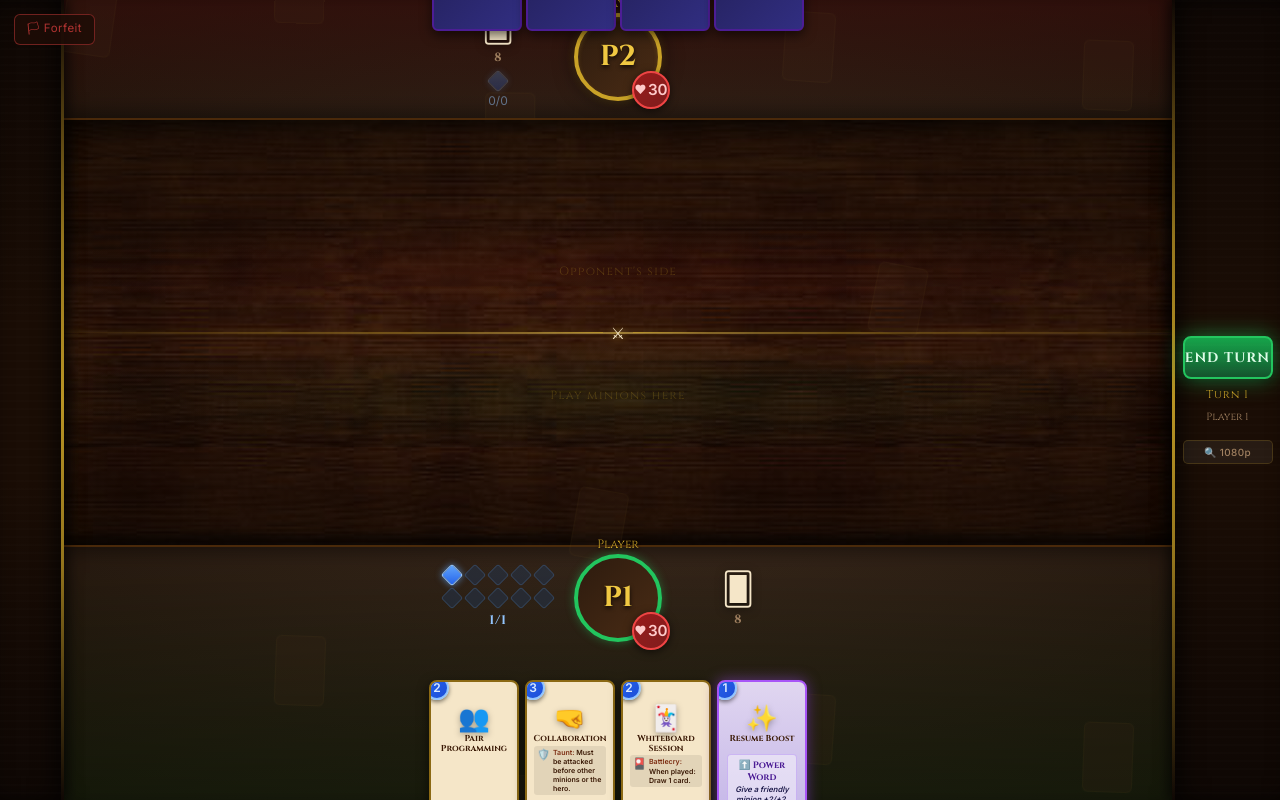
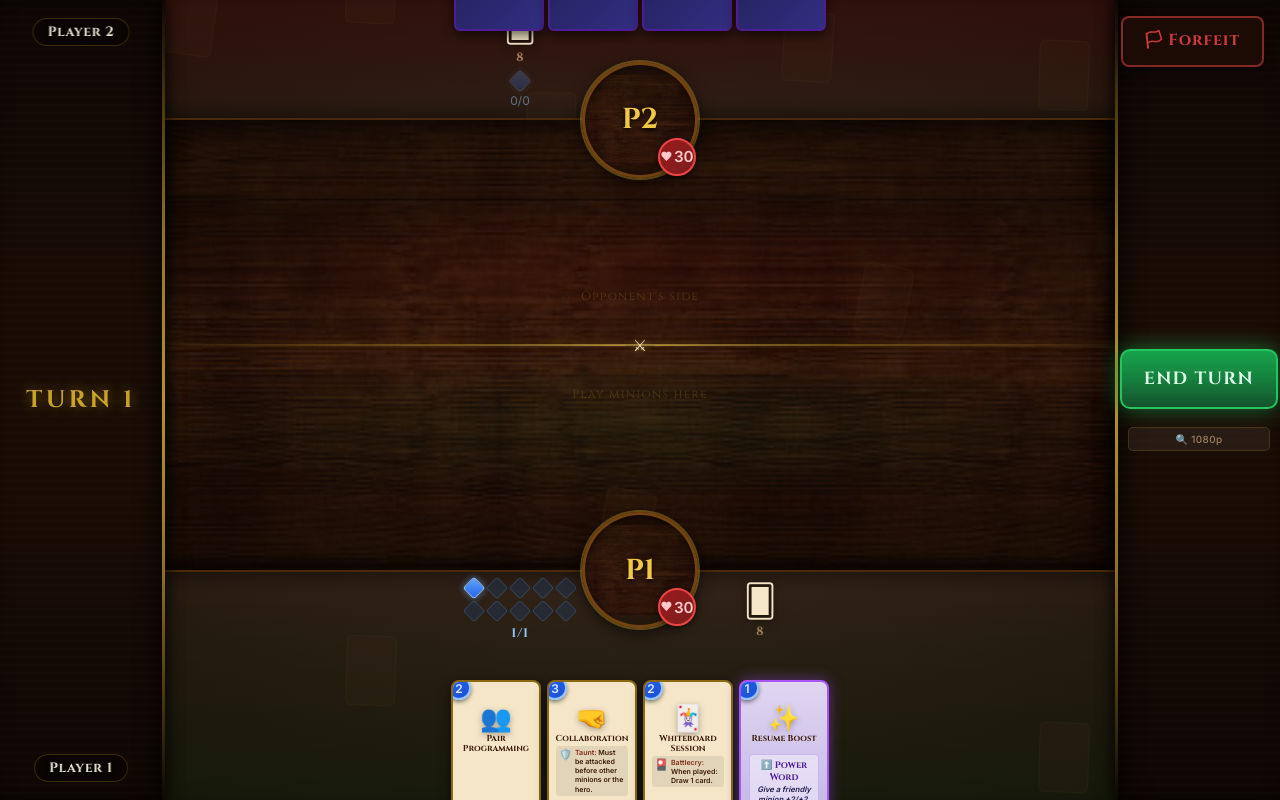
Before and after one commit to Lolitsapug/Career-Arena, a React (Vite) app: page /game in a window 1280 px wide. Built offline with nearby package versions, Linux system fonts and the light colour scheme.

Commit message:
game ui overhaul

```diff
--- a/src/pages/GameBoard.jsx
+++ b/src/pages/GameBoard.jsx
@@ -1,5 +1,5 @@
 import { useLocation, useNavigate } from 'react-router-dom';
-import { useState, useCallback, useEffect, useMemo, useRef } from 'react';
+import { useState, useCallback, useEffect, useMemo, useRef, memo } from 'react';
 import { useTheme } from '../theme.jsx';
 import BgParticles from '../components/BgParticles';
 import {
@@ -270,7 +270,7 @@ function CardInspectModal({ card, onClose }) {
 }
 
 // ─── Sub-components ───────────────────────────────────────────────────────────
-function ManaBar({ mana }) {
+const ManaBar = memo(function ManaBar({ mana }) {
   return (
     <div className="mana-bar">
       {Array.from({ length: 10 }, (_, i) => (
@@ -279,18 +279,18 @@ function ManaBar({ mana }) {
       <span className="mana-text">{mana.current}/{mana.max}</span>
     </div>
   );
-}
+});
 
-function DeckCounter({ count, isPlayer }) {
+const DeckCounter = memo(function DeckCounter({ count, isPlayer }) {
   return (
     <div className="deck-counter" data-deck={isPlayer ? 'player' : 'opponent'}>
       <div className="deck-icon">🂠</div>
       <span>{count}</span>
     </div>
   );
-}
+});
 
-function Hero({ hero, playerIdx, isOpponent, isValidTarget, isTauntBlocked, onClick, isCurrentPlayer, isFlashing }) {
+const Hero = memo(function Hero({ hero, playerIdx, isOpponent, isValidTarget, isTauntBlocked, onClick, isCurrentPlayer, isFlashing }) {
   return (
     <div
       data-hero-idx={playerIdx}
@@ -310,12 +310,11 @@ function Hero({ hero, playerIdx, isOpponent, isValidTarget, isTauntBlocked, onCl
         {hero.armor > 0 && <span className="hero-armor">🛡{hero.armor}</span>}
         <span>{hero.health}</span>
       </div>
-      <div className="hero-name-tag">{hero.name.split(' ')[0]}</div>
     </div>
   );
-}
+});
 
-function HandCard({ card, canPlay, cantAfford, onClick, isOpponent, onInspect }) {
+const HandCard = memo(function HandCard({ card, canPlay, cantAfford, onClick, isOpponent, onInspect }) {
   if (isOpponent) return <div className="hand-card hand-card--back" />;
   const abilities = (card.abilities || []).filter(a => ABILITY_INFO[a]);
   // For old-format cards with no abilities array, show description as a generic row
@@ -380,9 +379,9 @@ function HandCard({ card, canPlay, cantAfford, onClick, isOpponent, onInspect })
       )}
     </div>
   );
-}
+});
 
-function BoardMinionCard({ minion, isSelected, isValidTarget, canAttack, onClick, onInspect, isLunging, isTakingHit, isNewlyPlayed, isBuffed }) {
+const BoardMinionCard = memo(function BoardMinionCard({ minion, isSelected, isValidTarget, canAttack, onClick, onInspect, isLunging, isTakingHit, isNewlyPlayed, isBuffed, playerIdx, boardIdx }) {
   const abilities = (minion.abilities || []).filter(a => ABILITY_INFO[a]);
   return (
     <div
@@ -399,11 +398,12 @@ function BoardMinionCard({ minion, isSelected, isValidTarget, canAttack, onClick
         ${isTakingHit      ? 'taking-hit'         : ''}
         ${isNewlyPlayed    ? 'just-summoned'      : ''}
       `}
-      onClick={onClick}
+      onClick={() => onClick(playerIdx, boardIdx)}
       onContextMenu={e => { e.preventDefault(); onInspect(minion); }}
     >
       {minion.abilities?.includes('taunt') && <div className="taunt-shield" />}
       {minion.hasDivineShield && <div className="divine-aura" />}
+      {minion.stealthed && <div className="stealth-icon">👁</div>}
       <div className="minion-art">{getArt(minion)}</div>
       <div className="minion-name">{minion.name}</div>
       {abilities.length > 0 && (
@@ -423,7 +423,7 @@ function BoardMinionCard({ minion, isSelected, isValidTarget, canAttack, onClick
       {!canAttack && <div className="exhausted-overlay" />}
     </div>
   );
-}
+});
 
 function TransitionScreen({ nextPlayerName, onReady }) {
   return (
@@ -867,24 +867,33 @@ export default function GameBoard() {
   const handleReady       = useCallback(() => setState(beginNewTurn(state)), [state]);
   const handleCancelSpell = useCallback(() => setState(s => ({ ...s, pendingSpell: null })), []);
 
+  const stateRef = useRef(state);
+  useEffect(() => { stateRef.current = state; });
   useEffect(() => {
     function onKeyDown(e) {
       if (e.code !== 'Space' || e.target.tagName === 'INPUT' || e.target.tagName === 'BUTTON') return;
       e.preventDefault();
-      if (state.phase === 'play' && !state.pendingSpell) setState(endTurn(state));
-      else if (state.phase === 'transition') setState(beginNewTurn(state));
+      const s = stateRef.current;
+      if (s.phase === 'play' && !s.pendingSpell) setState(endTurn(s));
+      else if (s.phase === 'transition') setState(beginNewTurn(s));
     }
     window.addEventListener('keydown', onKeyDown);
     return () => window.removeEventListener('keydown', onKeyDown);
-  }, [state]);
+  }, []); // registers once, reads latest state via ref
 
   if (state.phase === 'gameover')   return <GameOverScreen winner={state.players[state.winner]} loser={state.players[1 - state.winner]} forfeit={wasForfeit} onRestart={() => navigate('/')} />;
   if (state.phase === 'transition') return <TransitionScreen nextPlayerName={state.players[state.currentPlayer].hero.name} onReady={handleReady} />;
 
   return (
     <div className="game-board">
-      <div className="board-side board-side--left" />
-      {/* Forfeit button — top left */}
+      <div className="board-side board-side--left">
+        <div className="player-name-label player-name-label--opponent">{oppPlayer.hero.name}</div>
+        <div className="sidebar-turn">
+          <span className="sidebar-turn-label">TURN {state.turn}</span>
+        </div>
+        <div className="player-name-label player-name-label--player">{curPlayer.hero.name}</div>
+      </div>
+      {/* Forfeit button — top right */}
       <div className="forfeit-zone">
         {forfeitConfirm ? (
           <div className="forfeit-confirm">
@@ -899,6 +908,7 @@ export default function GameBoard() {
           <button className="forfeit-btn" onClick={() => setForfeitConfirm(true)}>🏳 Forfeit</button>
         )}
       </div>
+
       <div className="opponent-hand-top">
         <div className="hand-zone opponent-hand">
           {oppPlayer.hand.map((_, i) => <HandCard key={i} card={null} isOpponent />)}
@@ -915,19 +925,24 @@ export default function GameBoard() {
               <span>{oppPlayer.mana.current}/{oppPlayer.mana.max}</span>
             </div>
           </div>
-          <Hero hero={oppPlayer.hero} playerIdx={opp} isOpponent isValidTarget={validTargets.hero}
-            isTauntBlocked={!!state.selectedMinion && !validTargets.hero}
-            onClick={() => handleHeroClick(opp)} isCurrentPlayer={false} isFlashing={flashHeroes.has(opp)} />
+          <div className="hero-zone-spacer" />
           <div className="hero-side-info hero-side-info--right" />
         </div>
       </div>
 
       <div className="board-area">
+        {/* Opponent hero — sits in a wood circle at the top edge of the board */}
+        <div className="board-hero-cup board-hero-cup--top">
+          <Hero hero={oppPlayer.hero} playerIdx={opp} isOpponent isValidTarget={validTargets.hero}
+            isTauntBlocked={!!state.selectedMinion && !validTargets.hero}
+            onClick={() => handleHeroClick(opp)} isCurrentPlayer={false} isFlashing={flashHeroes.has(opp)} />
+        </div>
+
         <div className="minion-row opponent-row">
           {oppPlayer.board.map((minion, i) => (
-            <BoardMinionCard key={minion.id} minion={minion} isSelected={false}
+            <BoardMinionCard key={minion.id} minion={minion} playerIdx={opp} boardIdx={i} isSelected={false}
               isValidTarget={(!!state.selectedMinion && validTargets.minions.includes(i)) || (!!state.pendingSpell && spellTargets.enemyMinions.includes(i)) || (!!state.pendingBattlecryTarget && state.pendingBattlecryTarget.type === 'silence')}
-              canAttack={false} onClick={() => handleSelectMinion(opp, i)} onInspect={setInspectedCard}
+              canAttack={false} onClick={handleSelectMinion} onInspect={setInspectedCard}
               isLunging={shakingIds.has(minion.id)} isTakingHit={hitIds.has(minion.id)} isNewlyPlayed={newlyPlayed.has(minion.id)} />
           ))}
           {oppPlayer.board.length === 0 && <div className="empty-board-hint opp-hint">Opponent's side</div>}
@@ -941,13 +956,19 @@ export default function GameBoard() {
 
         <div className="minion-row player-row">
           {curPlayer.board.map((minion, i) => (
-            <BoardMinionCard key={minion.id} minion={minion}
+            <BoardMinionCard key={minion.id} minion={minion} playerIdx={cur} boardIdx={i}
               isSelected={state.selectedMinion?.boardIdx === i && state.selectedMinion?.playerIdx === cur}
               isValidTarget={!!state.pendingSpell && spellTargets.friendlyMinions.includes(i)}
-              canAttack={minion.canAttack} onClick={() => handleSelectMinion(cur, i)} onInspect={setInspectedCard}
+              canAttack={minion.canAttack} onClick={handleSelectMinion} onInspect={setInspectedCard}
               isLunging={shakingIds.has(minion.id)} isTakingHit={hitIds.has(minion.id)} isNewlyPlayed={newlyPlayed.has(minion.id)} isBuffed={buffedIds.has(minion.id)} />
           ))}
           {curPlayer.board.length === 0 && <div className="empty-board-hint">Play minions here</div>}
+        </div>
+
+        {/* Player hero — sits in a wood circle at the bottom edge of the board */}
+        <div className="board-hero-cup board-hero-cup--bottom">
+          <Hero hero={curPlayer.hero} playerIdx={cur} isOpponent={false} isValidTarget={false}
+            onClick={() => handleHeroClick(cur)} isCurrentPlayer isFlashing={flashHeroes.has(cur)} />
         </div>
       </div>
 
@@ -957,8 +978,7 @@ export default function GameBoard() {
           <div className="hero-side-info hero-side-info--left">
             <ManaBar mana={curPlayer.mana} />
           </div>
-          <Hero hero={curPlayer.hero} playerIdx={cur} isOpponent={false} isValidTarget={false}
-            onClick={() => handleHeroClick(cur)} isCurrentPlayer isFlashing={flashHeroes.has(cur)} />
+          <div className="hero-zone-spacer" />
           <div className="hero-side-info hero-side-info--right">
             <DeckCounter count={curPlayer.deck.length} isPlayer={true} />
           </div>
@@ -980,8 +1000,6 @@ export default function GameBoard() {
         </button>
         {state.pendingSpell && <button className="cancel-btn" onClick={handleCancelSpell}>Cancel</button>}
         {state.pendingBattlecryTarget && <button className="cancel-btn" onClick={() => setState(s => ({ ...s, pendingBattlecryTarget: null }))}>Skip</button>}
-        <div className="turn-indicator">Turn {state.turn}</div>
-        <div className="active-player-label">{curPlayer.hero.name}</div>
         <button className="scale-toggle-btn" onClick={toggleScale} title="Cycle display scale">
           {scale === 'sm' ? '🔍 1080p' : scale === 'md' ? '🔎 1200p' : '🔭 1440p'}
         </button>
--- a/src/styles.css
+++ b/src/styles.css
@@ -54,11 +54,11 @@
   --card-back-h:   180px;
   --minion-w:      120px;
   --minion-h:      160px;
-  --minion-row-h:  130px;
+  --minion-row-h:  175px;
   --hero-size:     110px;
-  --sidebar-w:     80px;
-  --endturn-w:     130px;
-  --endturn-btn-w: 110px;
+  --sidebar-w:     200px;
+  --endturn-w:     200px;
+  --endturn-btn-w: 172px;
   --hand-peek:    -32px;
   --hand-hover-y: -54px;
   --hand-hover-s:  1.18;
@@ -357,7 +357,7 @@ body {
   overflow: hidden;
   background: var(--board-felt);
   display: grid;
-  grid-template-rows: 1fr minmax(auto, 450px) 1fr;
+  grid-template-rows: 1.2fr minmax(auto, 520px) 1fr;
   grid-template-columns: auto 1fr auto;
   grid-template-areas:
     "left opponent  endturn"
@@ -379,6 +379,35 @@ body {
   border-image: linear-gradient(180deg, transparent, rgba(201,162,39,0.7) 30%, rgba(201,162,39,0.9) 50%, rgba(201,162,39,0.7) 70%, transparent) 1;
   box-shadow: inset -8px 0 20px rgba(0,0,0,0.6), 4px 0 12px rgba(0,0,0,0.5);
 }
+/* Turn counter — centred in the left bar */
+.sidebar-turn {
+  position: absolute;
+  top: 50%;
+  left: 50%;
+  transform: translate(-50%, -50%);
+  display: flex;
+  align-items: center;
+  justify-content: center;
+  white-space: nowrap;
+  pointer-events: none;
+}
+.sidebar-turn-label {
+  font-family: var(--font-display);
+  font-size: 1.5rem;
+  font-weight: 700;
+  color: var(--gold);
+  letter-spacing: 0.14em;
+  text-shadow: 0 0 12px rgba(201,162,39,0.6), 0 2px 4px rgba(0,0,0,0.8);
+}
+.sidebar-turn-player {
+  font-family: var(--font-display);
+  font-size: 0.85rem;
+  font-weight: 600;
+  color: var(--text-dim);
+  letter-spacing: 0.08em;
+  text-shadow: 0 1px 3px rgba(0,0,0,0.8);
+}
+
 /* Wood grain accent on the border panels */
 .board-side::before {
   content: '';
@@ -528,17 +557,33 @@ body {
   font-weight: 700;
   color: #d1d5db;
 }
-.hero-name-tag {
-  position: absolute;
-  top: -22px;
+.hero-name-tag { display: none; }
+
+/* Player name labels inside the left sidebar */
+.player-name-label {
+  position: absolute;
   left: 50%;
   transform: translateX(-50%);
-  font-size: 0.75rem;
-  font-family: var(--font-display);
-  color: var(--gold);
+  font-family: var(--font-display);
+  font-size: 0.85rem;
+  font-weight: 700;
+  color: #e8e0d0;
+  text-shadow: 0 1px 4px rgba(0,0,0,0.9);
+  letter-spacing: 0.05em;
   white-space: nowrap;
-  text-shadow: 0 1px 3px rgba(0,0,0,0.9);
-}
+  pointer-events: none;
+  text-align: center;
+  max-width: calc(var(--sidebar-w) - 16px);
+  overflow: hidden;
+  text-overflow: ellipsis;
+  background: rgba(10, 5, 2, 0.65);
+  border: 1px solid rgba(201,162,39,0.25);
+  border-radius: 20px;
+  padding: 4px 14px;
+  backdrop-filter: blur(4px);
+}
+.player-name-label--opponent { top: 18px; }
+.player-name-label--player   { bottom: 18px; }
 
 /* ── Deck Counter ─────────────────────────────────────────────────────────── */
 .deck-counter {
@@ -638,12 +683,12 @@ body {
 }
 .player-hand .hand-card {
   margin-bottom: var(--hand-peek);
-  transition: transform 0.18s cubic-bezier(0.34, 1.56, 0.64, 1), box-shadow 0.18s;
+  transition: transform 0.18s cubic-bezier(0.34, 1.56, 0.64, 1);
+  will-change: transform;
 }
 .player-hand .hand-card:hover {
   transform: translateY(var(--hand-hover-y)) scale(var(--hand-hover-s));
   z-index: 10;
-  box-shadow: 0 16px 40px rgba(0,0,0,0.7), 0 0 20px rgba(201,162,39,0.3);
 }
 
 /* ── Hand Card ───────────────────────────────────────────────────────────── */
@@ -660,7 +705,7 @@ body {
   align-items: center;
   padding: 4px 4px 2px;
   box-shadow: 0 4px 12px rgba(0,0,0,0.6);
-  transition: transform 0.15s, box-shadow 0.15s;
+  transition: transform 0.15s;
   flex-shrink: 0;
   user-select: none;
   overflow: hidden;
@@ -829,6 +874,48 @@ body {
 }
 
 /* ── Board Area ───────────────────────────────────────────────────────────── */
+/* Spacer that reserves the hero portrait width so side info stays aligned */
+.hero-zone-spacer {
+  width: var(--hero-size);
+  flex-shrink: 0;
+}
+
+/* ── Board hero cups ──────────────────────────────────────────────────────── */
+/* Circular wood-textured platform that the hero portrait sits inside,
+   half-overlapping the board edge */
+.board-hero-cup {
+  position: absolute;
+  left: 50%;
+  transform: translateX(-50%);
+  width: calc(var(--hero-size) + 28px);
+  height: calc(var(--hero-size) + 28px);
+  border-radius: 50%;
+  background:
+    linear-gradient(180deg, rgba(20,10,2,0.55) 0%, rgba(35,15,4,0.4) 100%),
+    url('./images/woodtexture.jpg') center/300px auto no-repeat;
+  border: 3px solid rgba(120,70,20,0.95);
+  box-shadow:
+    0 0 0 2px rgba(201,162,39,0.4),
+    0 4px 16px rgba(0,0,0,0.7),
+    inset 0 2px 8px rgba(0,0,0,0.5);
+  display: flex;
+  align-items: center;
+  justify-content: center;
+  z-index: 4;
+}
+.board-hero-cup--top {
+  top: calc(-1 * (var(--hero-size) / 2 + 14px));
+}
+.board-hero-cup--bottom {
+  bottom: calc(-1 * (var(--hero-size) / 2 + 14px));
+}
+/* Strip the portrait's own border/bg — the cup provides it */
+.board-hero-cup .hero-portrait {
+  border: none;
+  box-shadow: none;
+  background: transparent;
+}
+
 .board-area {
   grid-area: board;
   display: flex;
@@ -837,6 +924,7 @@ body {
   justify-content: center;
   position: relative;
   gap: 0;
+  overflow: visible;
   background:
     /* Theme colour overlay — warm dark amber to tie into the gold/brown UI */
     linear-gradient(180deg, rgba(20,10,2,0.62) 0%, rgba(35,15,4,0.5) 50%, rgba(20,10,2,0.62) 100%),
@@ -861,6 +949,10 @@ body {
   padding: 2px 1rem;
   position: relative;
 }
+/* Give minion rows breathing room so the hero cups don't overlap them */
+.opponent-row { padding-top: calc(var(--hero-size) / 2 + 20px); }
+.player-row   { padding-bottom: calc(var(--hero-size) / 2 + 20px); }
+
 /* Opponent side — subtle red tint on the felt surface */
 .opponent-row {
   background:
@@ -979,7 +1071,7 @@ body {
   pointer-events: none;
 }
 /* Ensure card content sits above the shield fill */
-.board-minion > *:not(.taunt-shield):not(.divine-aura) {
+.board-minion > *:not(.taunt-shield):not(.divine-aura):not(.stealth-icon) {
   position: relative;
   z-index: 1;
 }
@@ -1014,6 +1106,7 @@ body {
   box-shadow: 0 0 16px rgba(239,68,68,0.7), 0 0 4px rgba(239,68,68,0.9);
   cursor: crosshair;
   animation: pulse-red 0.8s infinite;
+  will-change: opacity;
 }
 .board-minion.exhausted {
   filter: brightness(0.6) saturate(0.5);
@@ -1088,22 +1181,59 @@ body {
   pointer-events: none;
   z-index: 3;
   animation: divine-shimmer 1.5s ease-in-out infinite alternate;
-}
-/* Stealth — dark smoky overlay on the card */
+  will-change: box-shadow;
+}
+/* Stealth — fog overlay */
 .board-minion.is-stealthed {
-  filter: brightness(0.55) saturate(0.4);
-  border-color: #6b21a8;
-  box-shadow: 0 0 14px rgba(107,33,168,0.7), 0 0 28px rgba(107,33,168,0.3), 0 4px 12px rgba(0,0,0,0.6);
-}
+  border-color: #7c3aed;
+  box-shadow: 0 0 16px rgba(124,58,237,0.6), 0 0 32px rgba(124,58,237,0.25), 0 4px 12px rgba(0,0,0,0.7);
+  overflow: visible;
+}
+/* Base fog layer — slow rolling mist */
+.board-minion.is-stealthed::before {
+  content: '';
+  position: absolute;
+  inset: -6px;
+  border-radius: 12px;
+  background:
+    radial-gradient(ellipse 70% 40% at 30% 60%, rgba(124,58,237,0.45) 0%, transparent 70%),
+    radial-gradient(ellipse 60% 50% at 70% 30%, rgba(79,20,168,0.35) 0%, transparent 65%),
+    radial-gradient(ellipse 80% 30% at 50% 80%, rgba(45,12,100,0.5) 0%, transparent 60%);
+  animation: stealth-fog-drift 4s ease-in-out infinite alternate;
+  pointer-events: none;
+  z-index: 3;
+  will-change: transform, opacity;
+}
+/* Second fog layer — faster counter-drift for depth */
 .board-minion.is-stealthed::after {
-  content: '🌑';
-  position: absolute;
-  top: 2px;
-  right: 3px;
-  font-size: 0.6rem;
+  content: '';
+  position: absolute;
+  inset: -4px;
+  border-radius: 12px;
+  background:
+    radial-gradient(ellipse 50% 60% at 60% 40%, rgba(167,139,250,0.25) 0%, transparent 65%),
+    radial-gradient(ellipse 65% 35% at 20% 70%, rgba(109,40,217,0.3) 0%, transparent 60%);
+  animation: stealth-fog-drift 2.8s ease-in-out infinite alternate-reverse;
+  pointer-events: none;
+  z-index: 4;
+  will-change: transform, opacity;
+}
+@keyframes stealth-fog-drift {
+  0%   { transform: translate(-4px, -3px) scale(1.02); opacity: 0.85; }
+  33%  { transform: translate(3px, -5px)  scale(0.98); opacity: 1; }
+  66%  { transform: translate(-2px, 4px)  scale(1.03); opacity: 0.9; }
+  100% { transform: translate(5px, 2px)   scale(0.97); opacity: 1; }
+}
+/* Eye icon to show it's stealthed */
+.stealth-icon {
+  position: absolute;
+  top: 3px;
+  right: 4px;
+  font-size: 0.65rem;
   opacity: 0.9;
   pointer-events: none;
-  z-index: 2;
+  z-index: 5;
+  filter: drop-shadow(0 0 3px rgba(167,139,250,0.9));
 }
 /* Silenced — greyed out with crossed-out badge */
 .board-minion.is-silenced {
@@ -1127,9 +1257,10 @@ body {
   flex-direction: column;
   align-items: center;
   justify-content: center;
-  gap: 0.5rem;
+  gap: 0.6rem;
   padding: 0.75rem;
   width: var(--endturn-w);
+  overflow: visible;
   background: linear-gradient(180deg, #0e0704 0%, #1a0d05 40%, #1a0d05 60%, #0e0704 100%);
   border-left: 3px solid;
   border-image: linear-gradient(180deg, transparent, rgba(201,162,39,0.7) 30%, rgba(201,162,39,0.9) 50%, rgba(201,162,39,0.7) 70%, transparent) 1;
@@ -1153,25 +1284,25 @@ body {
 }
 
 .end-turn-btn {
-  padding: 0.65rem 0;
-  width: var(--endturn-btn-w);
-  font-family: var(--font-display);
-  font-size: 0.85rem;
+  padding: 1rem 0;
+  width: calc(var(--endturn-btn-w) + 16px);
+  font-family: var(--font-display);
+  font-size: 1.1rem;
   font-weight: 700;
   background: linear-gradient(180deg, #16a34a, #15803d 50%, #14532d);
   color: #dcfce7;
   border: 2px solid #22c55e;
-  border-radius: 8px;
+  border-radius: 10px;
   cursor: pointer;
   letter-spacing: 0.08em;
-  box-shadow: 0 0 16px rgba(34,197,94,0.4), 0 4px 8px rgba(0,0,0,0.4), inset 0 1px 0 rgba(134,239,172,0.3);
+  box-shadow: 0 0 20px rgba(34,197,94,0.5), 0 6px 16px rgba(0,0,0,0.6), inset 0 1px 0 rgba(134,239,172,0.3);
   transition: all 0.2s;
   animation: end-turn-pulse 2s ease-in-out infinite;
 }
 .end-turn-btn:hover {
   background: linear-gradient(180deg, #22c55e, #16a34a 50%, #15803d);
-  box-shadow: 0 0 28px rgba(34,197,94,0.7), 0 6px 12px rgba(0,0,0,0.5);
-  transform: scale(1.04);
+  box-shadow: 0 0 36px rgba(34,197,94,0.8), 0 8px 20px rgba(0,0,0,0.6);
+  transform: scale(1.06);
 }
 .end-turn-btn.disabled {
   background: linear-gradient(180deg, #4b5563, #374151);
@@ -1184,7 +1315,7 @@ body {
 
 .cancel-btn {
   padding: 0.4rem 0;
-  width: 90px;
+  width: var(--endturn-btn-w);
   font-size: 0.7rem;
   font-family: var(--font-display);
   font-weight: 600;
@@ -1221,22 +1352,6 @@ body {
   border-color: rgba(201,162,39,0.4);
 }
 
-.turn-indicator {
-  font-size: 0.7rem;
-  color: var(--gold);
-  font-family: var(--font-display);
-  letter-spacing: 0.08em;
-}
-.active-player-label {
-  font-size: 0.65rem;
-  color: var(--text-dim);
-  text-align: center;
-  font-family: var(--font-display);
-  max-width: 110px;
-  overflow: hidden;
-  text-overflow: ellipsis;
-  white-space: nowrap;
-}
 
 /* ── Action Hints ─────────────────────────────────────────────────────────── */
 .action-hint {
@@ -1335,28 +1450,30 @@ body {
 
 /* ── Forfeit Button ───────────────────────────────────────────────────────── */
 .forfeit-zone {
-  position: absolute;
-  top: 14px;
-  left: 14px;
+  position: fixed;
+  top: 16px;
+  right: 16px;
   z-index: 50;
 }
 .forfeit-btn {
-  background: rgba(30,12,6,0.85);
-  border: 1px solid rgba(239,68,68,0.4);
-  color: rgba(239,68,68,0.7);
-  padding: 5px 12px;
-  border-radius: 6px;
-  font-size: 0.72rem;
-  font-family: var(--font-base);
+  background: rgba(30,12,6,0.9);
+  border: 2px solid rgba(239,68,68,0.5);
+  color: rgba(239,68,68,0.85);
+  padding: 10px 22px;
+  border-radius: 8px;
+  font-size: 1rem;
+  font-family: var(--font-display);
+  font-weight: 700;
   cursor: pointer;
-  letter-spacing: 0.04em;
+  letter-spacing: 0.06em;
   transition: all 0.2s;
+  box-shadow: 0 4px 12px rgba(0,0,0,0.5);
 }
 .forfeit-btn:hover {
-  background: rgba(239,68,68,0.15);
-  border-color: rgba(239,68,68,0.7);
+  background: rgba(239,68,68,0.18);
+  border-color: #ef4444;
   color: #ef4444;
-  box-shadow: 0 0 10px rgba(239,68,68,0.3);
+  box-shadow: 0 0 18px rgba(239,68,68,0.4), 0 4px 12px rgba(0,0,0,0.5);
 }
 .forfeit-confirm {
   display: flex;
@@ -1598,8 +1715,8 @@ body {
   50% { box-shadow: 0 0 28px rgba(34,197,94,0.7), 0 4px 8px rgba(0,0,0,0.4); }
 }
 @keyframes pulse-red {
-  0%, 100% { box-shadow: 0 0 10px rgba(239,68,68,0.5); }
-  50% { box-shadow: 0 0 22px rgba(239,68,68,0.9), 0 0 4px rgba(239,68,68,1); }
+  0%, 100% { opacity: 1; }
+  50% { opacity: 0.65; }
 }
 @keyframes taunt-glow {
   from { box-shadow: 0 0 6px rgba(251,191,36,0.4); }
@@ -2291,11 +2408,11 @@ body {
   --card-back-h:   144px;
   --minion-w:      96px;
   --minion-h:      128px;
-  --minion-row-h:  104px;
+  --minion-row-h:  140px;
   --hero-size:     88px;
-  --sidebar-w:     64px;
-  --endturn-w:     108px;
-  --endturn-btn-w: 90px;
+  --sidebar-w:     165px;
+  --endturn-w:     165px;
+  --endturn-btn-w: 142px;
   --hand-peek:    -26px;
   --hand-hover-y: -44px;
   --hand-hover-s:  1.14;
@@ -2309,11 +2426,11 @@ body {
   --card-back-h:   162px;
   --minion-w:      108px;
   --minion-h:      144px;
-  --minion-row-h:  116px;
+  --minion-row-h:  155px;
   --hero-size:     100px;
-  --sidebar-w:     72px;
-  --endturn-w:     120px;
-  --endturn-btn-w: 100px;
+  --sidebar-w:     182px;
+  --endturn-w:     182px;
+  --endturn-btn-w: 156px;
   --hand-peek:    -29px;
   --hand-hover-y: -49px;
   --hand-hover-s:  1.16;
@@ -2328,11 +2445,11 @@ body {
     --card-back-h:   144px;
     --minion-w:      96px;
     --minion-h:      128px;
-    --minion-row-h:  104px;
+    --minion-row-h:  140px;
     --hero-size:     88px;
-    --sidebar-w:     64px;
-    --endturn-w:     108px;
-    --endturn-btn-w: 90px;
+    --sidebar-w:     165px;
+    --endturn-w:     165px;
+    --endturn-btn-w: 142px;
     --hand-peek:    -26px;
     --hand-hover-y: -44px;
     --hand-hover-s:  1.14;
@@ -2346,11 +2463,11 @@ body {
     --card-back-h:   162px;
     --minion-w:      108px;
     --minion-h:      144px;
-    --minion-row-h:  116px;
+    --minion-row-h:  155px;
     --hero-size:     100px;
-    --sidebar-w:     72px;
-    --endturn-w:     120px;
-    --endturn-btn-w: 100px;
+    --sidebar-w:     182px;
+    --endturn-w:     182px;
+    --endturn-btn-w: 156px;
     --hand-peek:    -29px;
     --hand-hover-y: -49px;
     --hand-hover-s:  1.16;
```
